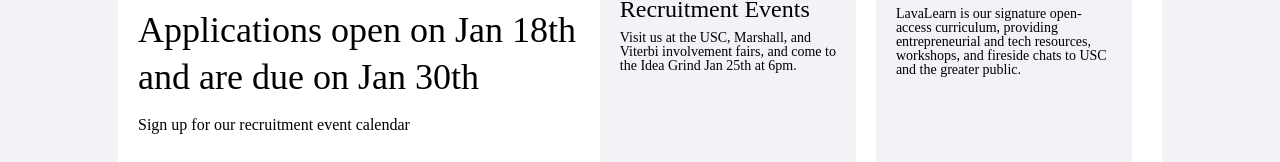
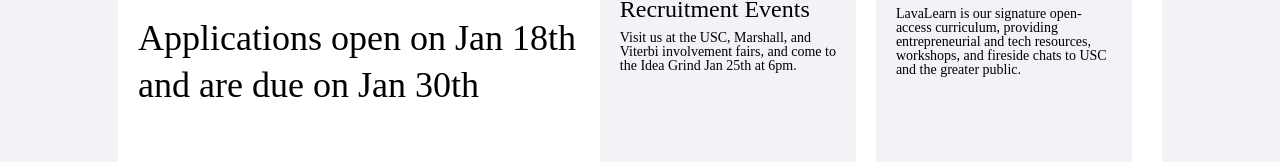
Before and after one commit to colin-ho/lavalab-v2, a Gatsby site in the folder blog/: page /home in a window 1280 px wide. Shown: the part 1524-1686 px from the top of the page. Built offline with nearby package versions, Linux system fonts and the light colour scheme; Gatsby itself is replaced by a stand-in of ours.

Commit message:
small thing

```diff
--- a/blog/src/pages/home.js
+++ b/blog/src/pages/home.js
@@ -198,7 +198,7 @@ const HomePage = () => {
                 </h1>
                 <h2 style={{ paddingTop: 16 }}>
                   {" "}
-                  Sign up for our recruitment event calendar{"  "}
+                  {"  "}
                   {/* <a
                     target="_blank"
                     href="http://twitch.tv/usclavalab"
```
